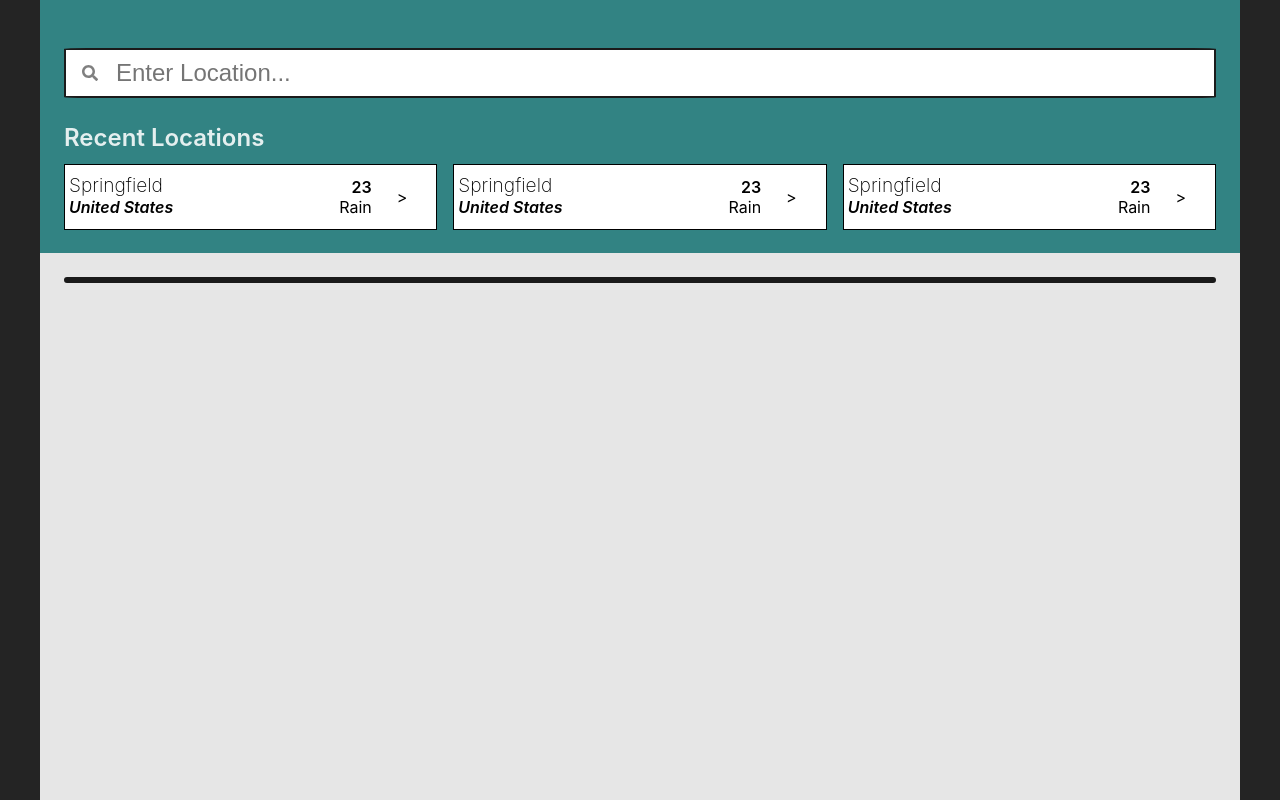
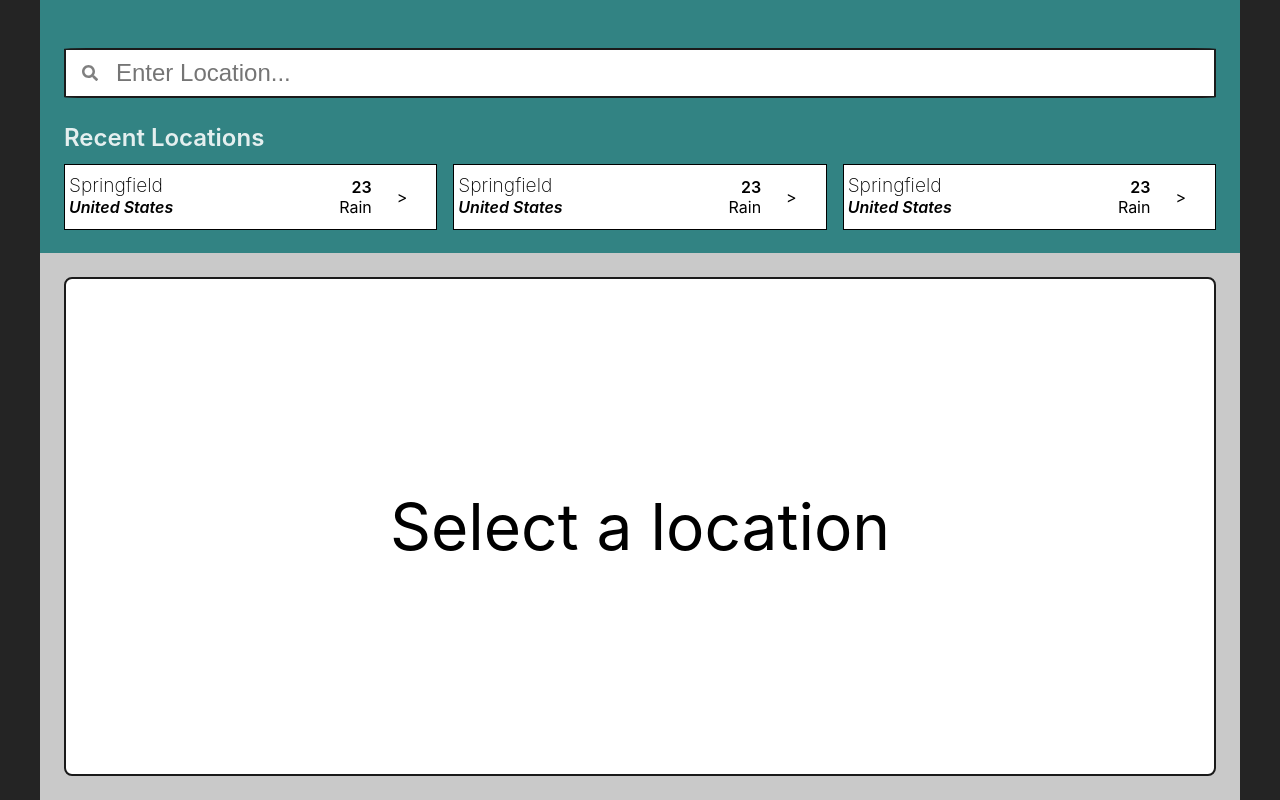
Before and after one commit to MHW20/wx-app, a React app in the folder wx-frontend/: page / in a window 1280 px wide. Built offline with nearby package versions, Linux system fonts and the light colour scheme; the HTML template or start-up script is replaced by a standard one.

Commit message:
Updated parseAndTransformForecast and updated empty weather forecast view

```diff
--- a/wx-frontend/src/features/WeatherForecast/WeatherForecastContainer.tsx
+++ b/wx-frontend/src/features/WeatherForecast/WeatherForecastContainer.tsx
@@ -1,15 +1,16 @@
 import React, { useEffect, useState } from "react"
 import { WeatherForecastContainerProps, WeatherForecastDetailed, WeatherForecastMeta, WeatherForecastResponse, WeatherListItem } from "./types/weatherForecastTypes";
 import { useForecast } from "./hooks/weatherForecastHook";
-import { metersPerSecondToMilesPerHour } from "./utils/WeatherForecastUtility";
+import { getDayOfWeekString, metersPerSecondToMilesPerHour } from "./utils/WeatherForecastUtility";
 
 const WeatherForecastContainer: React.FC<WeatherForecastContainerProps> = ({
   selectedLocation
 }) => {
 
+  console.log('SELECTED LOCATION : ', selectedLocation)
+
   const { isLoading, isError, isSuccess, data: fullWeatherInfo } = useForecast(selectedLocation.lat, selectedLocation.lon)
 
-  console.log('SELECTED LOCATION : ', fullWeatherInfo)
   console.log('FULL RESPONSE : ', fullWeatherInfo)
 
   const parseAndTransformForecast = (forecast: WeatherForecastResponse): {
@@ -17,20 +18,31 @@ const WeatherForecastContainer: React.FC<WeatherForecastContainerProps> = ({
     detailedForecast: WeatherForecastDetailed[]
   } => {
     let detailedForecast: WeatherForecastDetailed[] = []
-    let tempMax = 0
-    let tempMin = 0
+    let tempMax = new Array(5).fill(Number.MIN_SAFE_INTEGER)
+    let tempMin = new Array(5).fill(Number.MAX_SAFE_INTEGER)
 
-    let index = 0
+    const timezoneSecondsFromUTC = forecast.city.timezone
+
+    let detailedForecastIndex = 0
+    let dayIndex = 0
+    let previousDate: Date | null = null
+
     for (let item of forecast.list) {
-      console.log('ITEM : ', item)
+      const localTime: number = (item.dt + timezoneSecondsFromUTC) * 1000 // Converted to milliseconds
+      const localDate = new Date(localTime)
+      const isNextDay = previousDate && localDate.getDate() !== previousDate.getDate()
 
       let temp = item.main.temp
-      tempMax = Math.max(temp, tempMax)
-      tempMin = Math.min(temp, tempMin)
 
-      const [date, time] = item.dt_txt.split(' ')
+      tempMax[dayIndex] = Math.max(temp, tempMax[dayIndex])
+      tempMin[dayIndex] = Math.min(temp, tempMin[dayIndex])
 
-      detailedForecast[index] = {
+      if (isNextDay) dayIndex++
+      if (dayIndex === 5) break
+
+      previousDate = localDate
+
+      detailedForecast[detailedForecastIndex] = {
         temp: temp,
         feels_like: item.main.feels_like,
         pressure: item.main.pressure,
@@ -42,12 +54,10 @@ const WeatherForecastContainer: React.FC<WeatherForecastContainerProps> = ({
         wind_deg: item.wind.deg,
         wind_speed: metersPerSecondToMilesPerHour(item.wind.speed),
         wind_gust: metersPerSecondToMilesPerHour(item.wind.gust),
-        date: date,
-        time: time
+        date: `${getDayOfWeekString(localDate)} ${localDate.getDate()}`,
+        time: localDate.toTimeString().slice(0, 8)
       }
-
-
-      index++
+      detailedForecastIndex++
     }
 
     const metaForecast: WeatherForecastMeta = {
@@ -57,7 +67,7 @@ const WeatherForecastContainer: React.FC<WeatherForecastContainerProps> = ({
       max_temp: tempMax,
       sunrise: forecast.city.sunrise,
       sunset: forecast.city.sunset,
-      timezone: forecast.city.timezone,
+      timezone: timezoneSecondsFromUTC,
     }
 
     return {
--- a/wx-frontend/src/features/WeatherForecast/hooks/weatherForecastHook.ts
+++ b/wx-frontend/src/features/WeatherForecast/hooks/weatherForecastHook.ts
@@ -2,7 +2,6 @@ import { useQuery } from "react-query"
 import { fetchForecastByLatLon } from "../services/weatherForecastService"
 
 export const useForecast = (lat: number, lon: number) => {
-  console.log('USE FORECAST w/ params : ', lat, ' ', lon)
   return useQuery({
     queryKey: ["location", lat, lon],
     enabled: typeof lat === 'number' && typeof lon === 'number',
--- a/wx-frontend/src/features/WeatherForecast/services/weatherForecastService.ts
+++ b/wx-frontend/src/features/WeatherForecast/services/weatherForecastService.ts
@@ -1,8 +1,6 @@
 import { apiData } from "../../../api/clients";
 
 export const fetchForecastByLatLon = async (lat: number, lon: number) => {
-  console.log('FETCH FORECAST w/ params : ', lat, ' ', lon)
   const response = await apiData.get(`/forecast?lat=${lat}&lon=${lon}&APPID=9989d79681452c9ef9f1ae0f3b163e7d&units=metric`);
-  console.log('FETCH SERVICE : ', response)
   return response.data;
 };
--- a/wx-frontend/src/features/WeatherForecast/types/weatherForecastTypes.ts
+++ b/wx-frontend/src/features/WeatherForecast/types/weatherForecastTypes.ts
@@ -92,8 +92,8 @@ export type WeatherForecastDetailed = {
 export type WeatherForecastMeta = {
   name: string,
   country: string,
-  min_temp: number,
-  max_temp: number,
+  min_temp: number[],
+  max_temp: number[],
   sunrise: number,
   sunset: number,
   timezone: number
--- a/wx-frontend/src/features/WeatherForecast/utils/WeatherForecastUtility.ts
+++ b/wx-frontend/src/features/WeatherForecast/utils/WeatherForecastUtility.ts
@@ -2,3 +2,9 @@ export const metersPerSecondToMilesPerHour = (metersPerSecond: number): number =
   const milesPerHour = (metersPerSecond / 1609.34) * 3600
   return Math.round(milesPerHour)
 }
+
+export function getDayOfWeekString(date: Date): string {
+  const daysOfWeek = ["Sunday", "Monday", "Tuesday", "Wednesday", "Thursday", "Friday", "Saturday"];
+  const dayIndex = date.getDay();
+  return daysOfWeek[dayIndex];
+}
--- a/wx-frontend/src/pages/home.css
+++ b/wx-frontend/src/pages/home.css
@@ -15,12 +15,6 @@
   flex: 1;
   padding: 2%;
   background-color: #328383;
-}
-
-.forecast-wrapper {
-  flex: 6;
-  padding: 2%;
-  background-color: #e6e6e6;
 }
 
 #search-box-container {
@@ -59,10 +53,32 @@
   }
 } */
 
-#weather-forecast-container {
-  display: block;
+.forecast-wrapper {
+  flex: 6;
+  display: flex;
+  flex-direction: column;
+  padding: 2%;
+  background-color: #c9c9c9;
+}
+
+.weather-forecast-container {
+  flex: 1;
+  display: flex;
+  flex-direction: column;
+  justify-content: center;
+  align-items: center;
   color: black;
-  background: rgb(255, 245, 103);
-  border:rgb(26, 26, 26) solid 0.2rem;
+  background: rgb(255, 255, 255);
+  border:rgb(26, 26, 26) solid 0.15rem;
   border-radius: 0.5rem;
 }
+
+/* .empty-forecast {
+  justify-content: center;
+  align-items: center;
+} */
+
+#empty-location-info {
+  text-align: center;
+  font-size: clamp(2rem, 6vw, 4rem);
+}
--- a/wx-frontend/src/pages/home.tsx
+++ b/wx-frontend/src/pages/home.tsx
@@ -7,6 +7,8 @@ import { LocationInfo } from '../features/Search/types/searchTypes'
 
 function Home() {
   const [selectedLocation, setSelectedLocation] = useState<LocationInfo>()
+
+  console.log('RE-RERENDERED HOME PAGE')
   return (
     <>
       <div className="container">
@@ -24,12 +26,15 @@ function Home() {
           </div>
         </div>
         <div className="forecast-wrapper">
-          <div id='weather-forecast-container'>
+          <div className='weather-forecast-container'>
             { selectedLocation ?
               ( <WeatherForecastContainer
-                selectedLocation={selectedLocation}
-              /> ) :
-              (<div></div>)}
+                  selectedLocation={selectedLocation}
+                />
+              ) :
+              (<p id='empty-location-info'>
+                Select a location
+              </p>)}
           </div>
         </div>
       </div>
```
